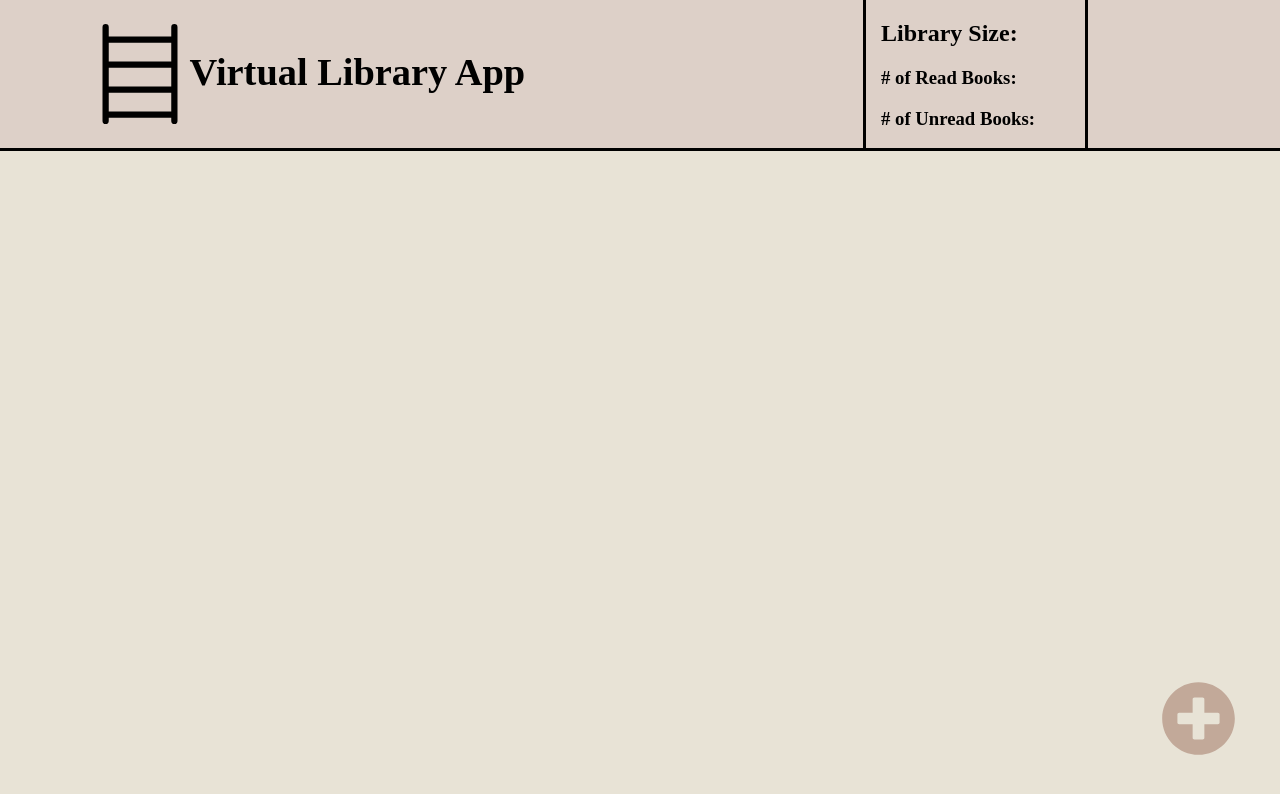
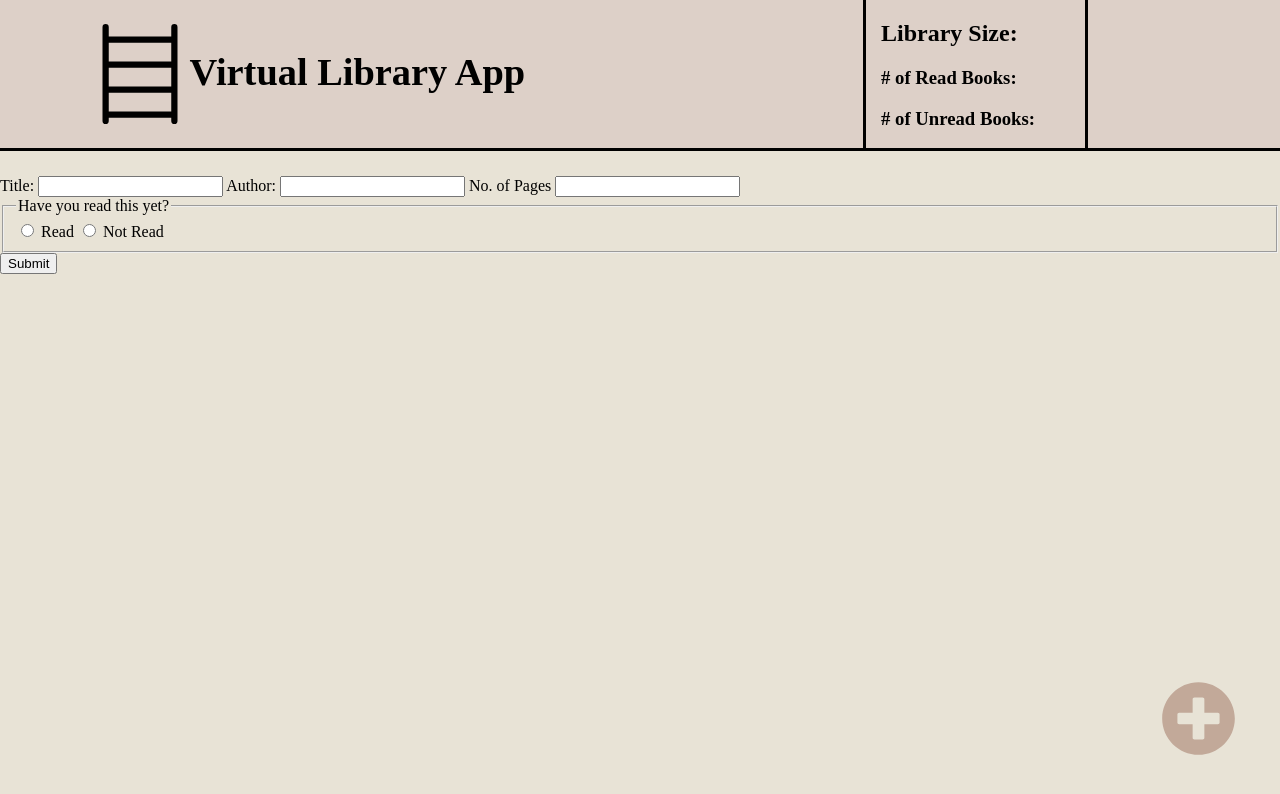
Before and after one commit to neelg07/Library, a website: page index.html in a window 1280 px wide. Drawn offline with Linux system fonts and the light colour scheme.

Commit message:
Add form for adding books to library

```diff
--- a/index.html
+++ b/index.html
@@ -26,6 +26,39 @@
                     <h3># of Unread Books:</h3>
                 </div>
             </div>
+            <div class="bookform">
+                <form action="#" method="post">
+                    <label for="title">Title: </label>
+                    <input type="text" id="title" />
+
+                    <label for="author">Author: </label>
+                    <input type="text" id="author" />
+
+                    <label for="pages">No. of Pages</label>
+                    <input type="number" min="1" />
+
+                    <fieldset>
+                        <legend>Have you read this yet?</legend>
+
+                        <input
+                            type="radio"
+                            id="read"
+                            name="read"
+                            value="read"
+                        />
+                        <label for="read">Read</label>
+
+                        <input
+                            type="radio"
+                            id="unread"
+                            name="read"
+                            value="unread"
+                        />
+                        <label for="unread">Not Read</label>
+                    </fieldset>
+                    <button class="submit-form">Submit</button>
+                </form>
+            </div>
             <div class="add-book">
                 <button type="button">
                     <img
```
